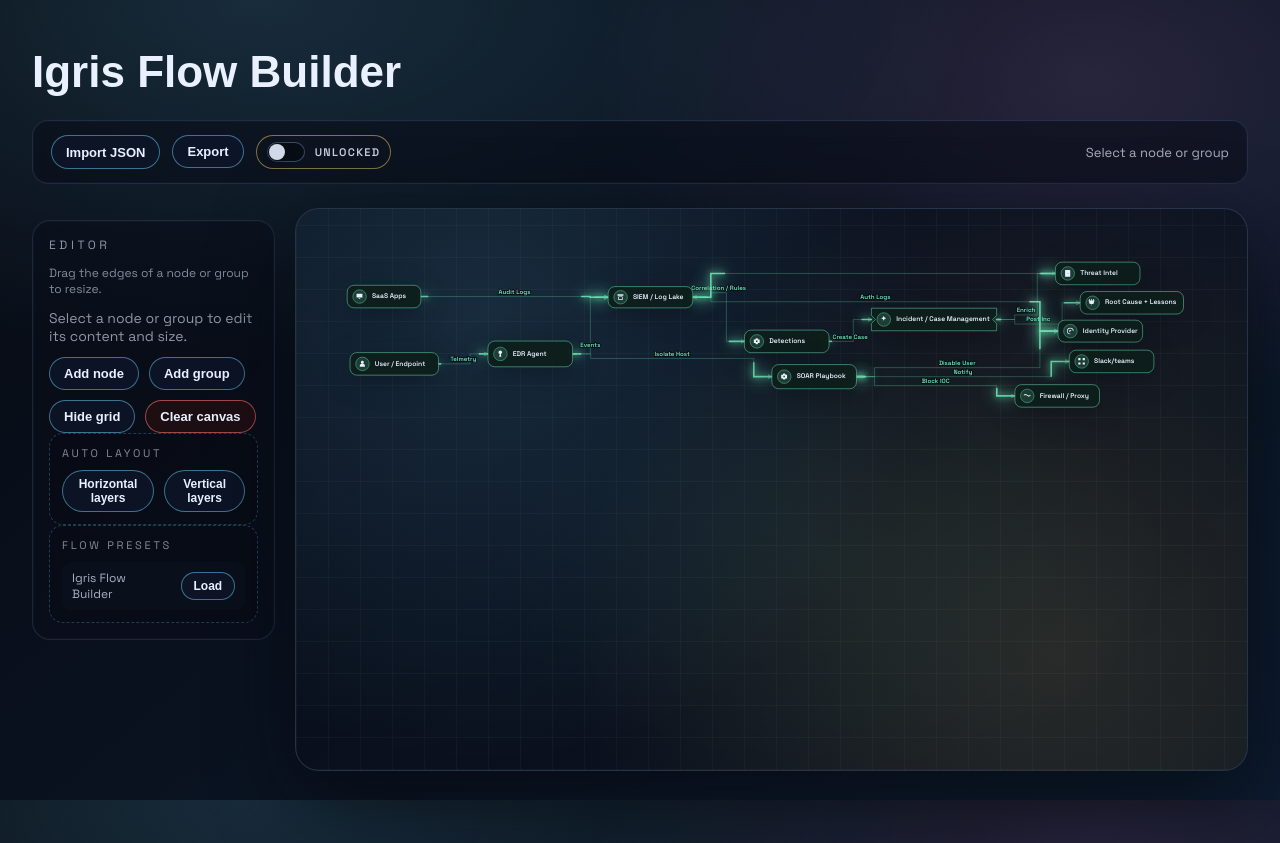
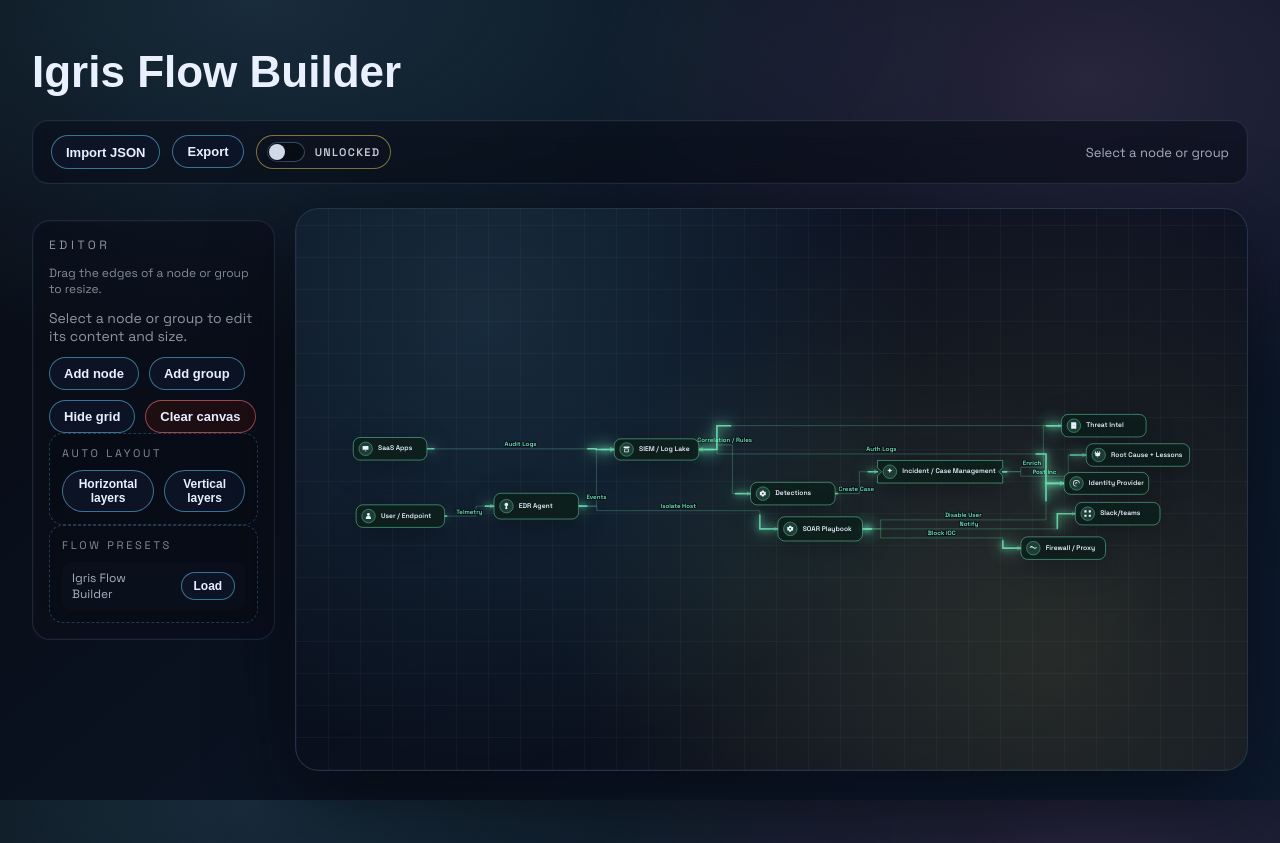
Before and after one commit to GNishanSingh/igris-flow, a Next.js app: page / in a window 1280 px wide. Built offline with nearby package versions, Linux system fonts and the light colour scheme; a web font is replaced by a local one.

Commit message:
alignment fix for flow

```diff
--- a/app/page.tsx
+++ b/app/page.tsx
@@ -200,13 +200,45 @@ const defaultFlowData = socIndentFlow as {
   links?: Link[];
 };
 
-const initialNodes: Node[] = Array.isArray(defaultFlowData.nodes)
+const centerGraphPositions = (nodes: Node[], groups: Group[]) => {
+  const items = [
+    ...nodes.map((node) => ({ x: node.x, y: node.y, w: node.w, h: node.h })),
+    ...groups.map((group) => ({ x: group.x, y: group.y, w: group.w, h: group.h }))
+  ];
+  if (items.length === 0) {
+    return { nodes, groups };
+  }
+  let minX = items[0].x;
+  let minY = items[0].y;
+  let maxX = items[0].x + items[0].w;
+  let maxY = items[0].y + items[0].h;
+  items.forEach((item) => {
+    minX = Math.min(minX, item.x);
+    minY = Math.min(minY, item.y);
+    maxX = Math.max(maxX, item.x + item.w);
+    maxY = Math.max(maxY, item.y + item.h);
+  });
+  const width = maxX - minX;
+  const height = maxY - minY;
+  const offsetX = (viewBox.width - width) / 2 - minX;
+  const offsetY = (viewBox.height - height) / 2 - minY;
+  return {
+    nodes: nodes.map((node) => ({ ...node, x: node.x + offsetX, y: node.y + offsetY })),
+    groups: groups.map((group) => ({ ...group, x: group.x + offsetX, y: group.y + offsetY }))
+  };
+};
+
+const initialNodesRaw: Node[] = Array.isArray(defaultFlowData.nodes)
   ? defaultFlowData.nodes.map((node) => ({ ...node }))
   : [];
 
-const initialGroups: Group[] = Array.isArray(defaultFlowData.groups)
+const initialGroupsRaw: Group[] = Array.isArray(defaultFlowData.groups)
   ? defaultFlowData.groups.map((group) => ({ ...group }))
   : [];
+
+const centeredInitial = centerGraphPositions(initialNodesRaw, initialGroupsRaw);
+const initialNodes: Node[] = centeredInitial.nodes;
+const initialGroups: Group[] = centeredInitial.groups;
 
 const initialLinks: Link[] = Array.isArray(defaultFlowData.links)
   ? defaultFlowData.links.map((link, index) => ({
@@ -1305,8 +1337,9 @@ export default function Home() {
           animation: link.animation ?? "flow"
         }))
       : [];
-    setNodes(nextNodes);
-    setGroups(nextGroups);
+    const centered = centerGraphPositions(nextNodes, nextGroups);
+    setNodes(centered.nodes);
+    setGroups(centered.groups);
     setLinks(nextLinks);
     updateSelection(null);
     setSelectedLinkId(null);
@@ -1838,18 +1871,17 @@ export default function Home() {
         yCursor += maxHeight + layerGap;
       });
     }
-    setNodes((prev) =>
-      prev.map((node) => {
-        const next = positions.get(`node:${node.id}`);
-        return next ? { ...node, x: next.x, y: next.y } : node;
-      })
-    );
-    setGroups((prev) =>
-      prev.map((group) => {
-        const next = positions.get(`group:${group.id}`);
-        return next ? { ...group, x: next.x, y: next.y } : group;
-      })
-    );
+    const nextNodes = nodes.map((node) => {
+      const next = positions.get(`node:${node.id}`);
+      return next ? { ...node, x: next.x, y: next.y } : node;
+    });
+    const nextGroups = groups.map((group) => {
+      const next = positions.get(`group:${group.id}`);
+      return next ? { ...group, x: next.x, y: next.y } : group;
+    });
+    const centered = centerGraphPositions(nextNodes, nextGroups);
+    setNodes(centered.nodes);
+    setGroups(centered.groups);
   };
 
   const applyLinkStyleToAll = () => {
```
